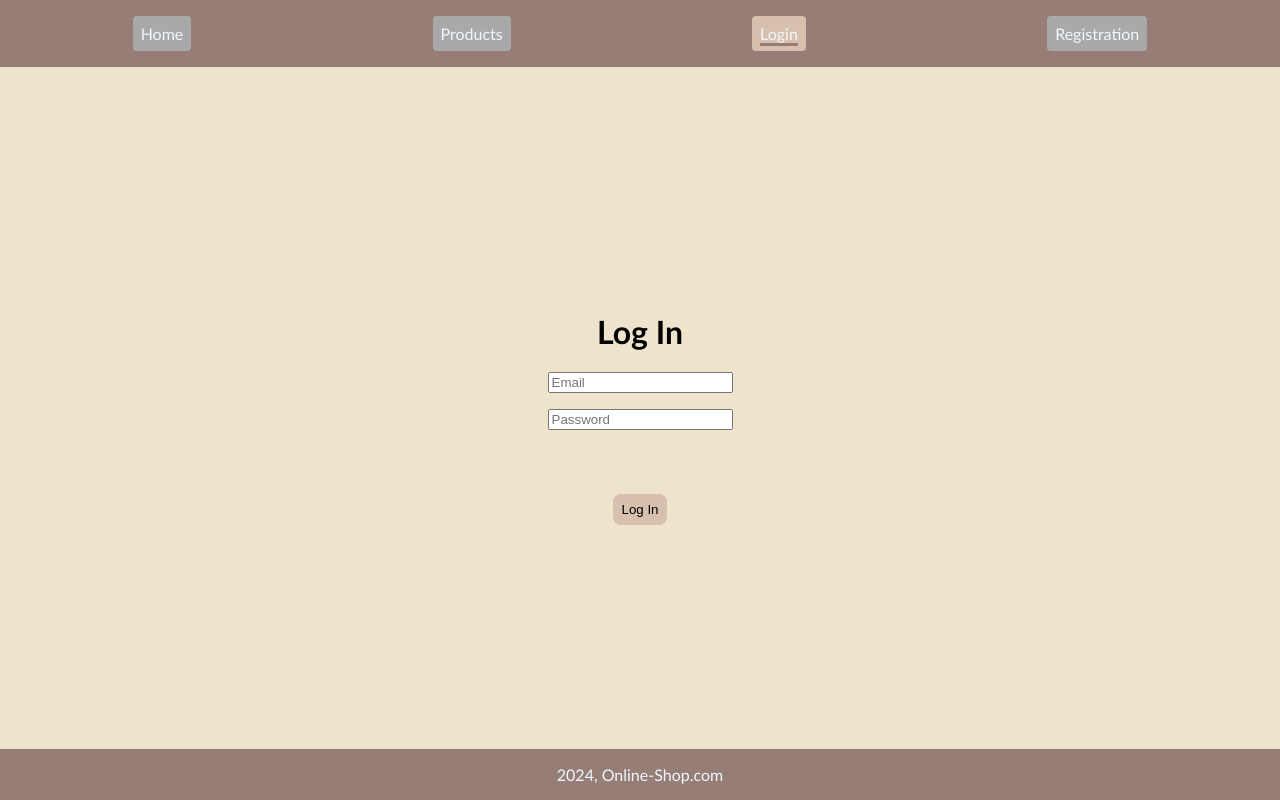
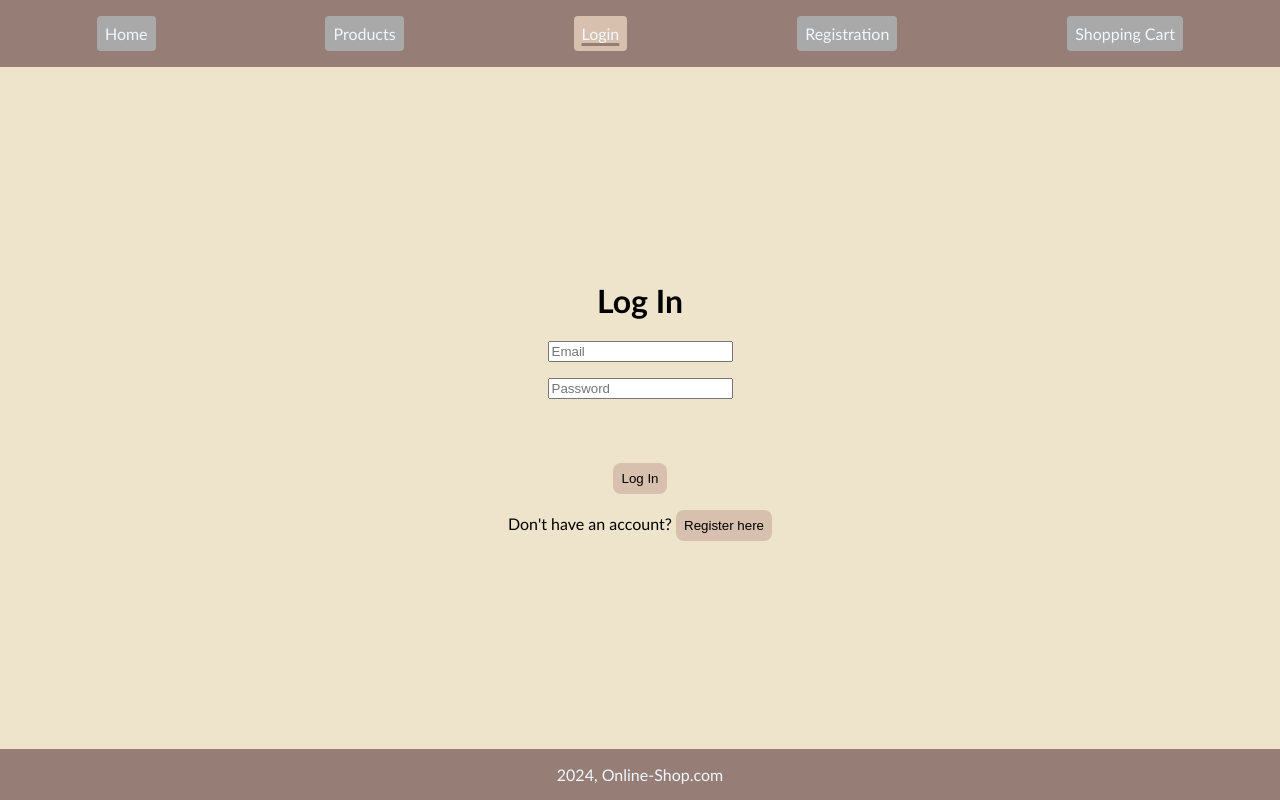
Before and after one commit to lukacafuta/Simple-Online-Shop, a React (Vite) app: page /login in a window 1280 px wide. Built offline with nearby package versions, Linux system fonts and the light colour scheme.

Commit message:
added redirection from login to registration, if user unregistered

```diff
--- a/src/components/Header.jsx
+++ b/src/components/Header.jsx
@@ -46,7 +46,7 @@ export default function Header() {
     {
       title: "Shopping Cart",
       path: "/cart",
-      isDisplayed: isLoggedIn,
+      isDisplayed: true,
     },
   ];
 
--- a/src/router/Login.jsx
+++ b/src/router/Login.jsx
@@ -66,6 +66,10 @@ export default function Login() {
         <p className="errorMessage">{loginError}</p>
         <button type="submit">Log In</button>
       </form>
+      <p>
+        Don't have an account?{" "}
+        <button onClick={() => navigate("/registration")}>Register here</button>
+      </p>
     </div>
   );
 }
```
